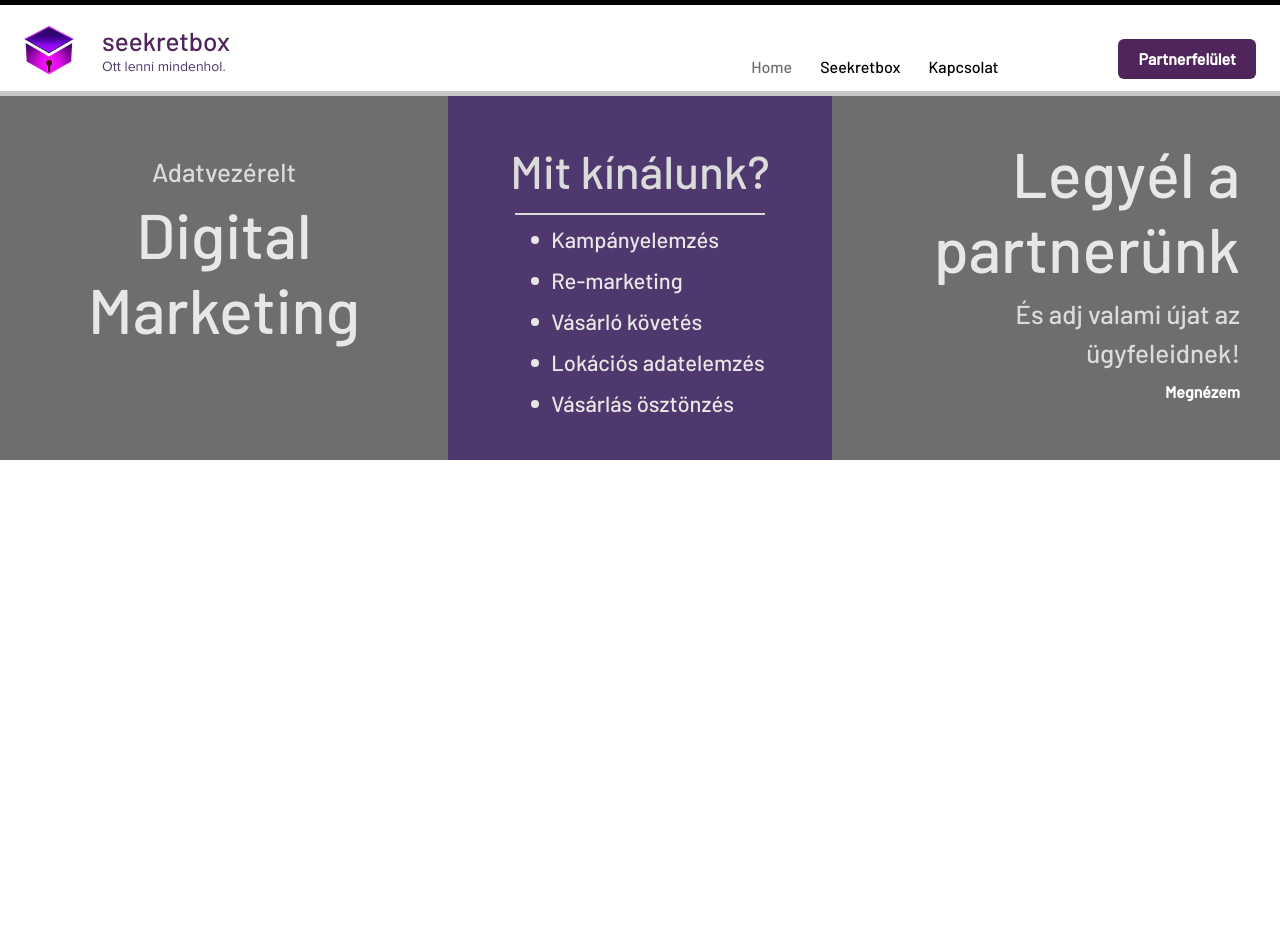
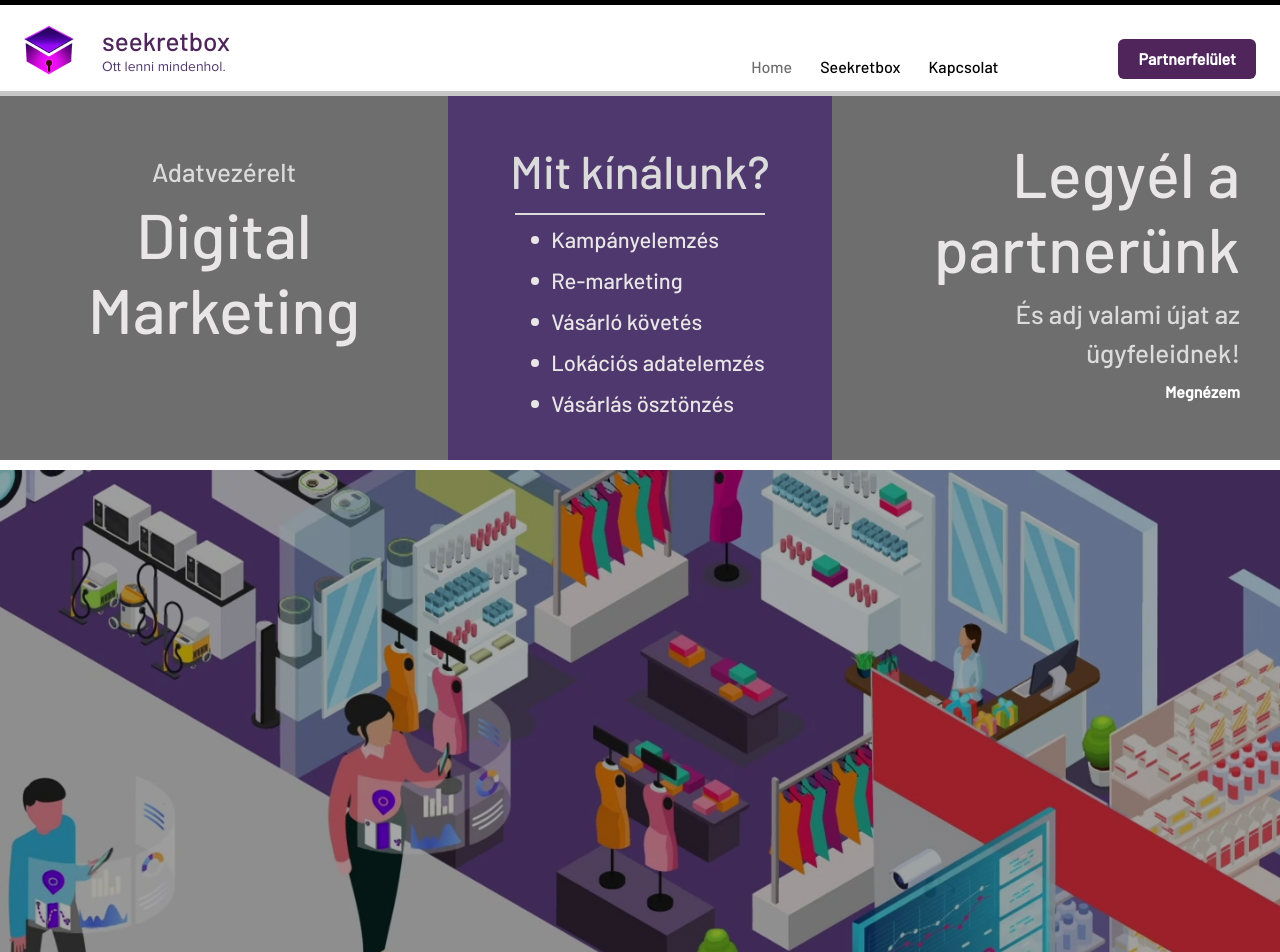
Before and after one commit to MoazamAli45/seekretbox, a React (Vite) app: page / in a window 1280 px wide. Shown: the top 952 px of the page. Before the commit the page ends 800 px from the top, so only its background shows below. Built offline with nearby package versions, Linux system fonts and the light colour scheme.

Commit message:
Add background image to Hero section and update index.css

```diff
--- a/src/App.css
+++ b/src/App.css
@@ -24,3 +24,12 @@
 #hamburger-1.is-active .line:nth-child(3) {
   transform: translateY(-11px) rotate(-45deg);
 }
+
+.bg-image {
+  background: linear-gradient(rgba(0, 0, 0, 0.35), rgba(0, 0, 0, 0.35)),
+    url("./assets/images/bg.webp");
+  background-size: cover;
+  background-position: center;
+  background-repeat: no-repeat;
+  height: 80vh;
+}
--- a/src/components/Hero.jsx
+++ b/src/components/Hero.jsx
@@ -53,6 +53,12 @@ const Hero = () => {
           </div>
         </div>
       </div>
+      {/* Video Section
+      https://www.seekretbox.com/?wix-vod-video-id=87cec816e0cd4736a93ee3d2219e431c&wix-vod-comp-id=comp-ltz0xw5s
+      */}
+      <div className="w-full h-[10px] bg-white"></div>
+      <div className="w-full bg-image flex items-center justify-center"></div>
+      <div className="w-full h-[10px] bg-white"></div>
     </div>
   );
 };
--- a/src/index.css
+++ b/src/index.css
@@ -24,6 +24,7 @@ body {
   font-family: "Barlow-medium", sans-serif;
   font-size: 16px;
   font-weight: 400;
+  overflow-x: hidden;
 }
 
 .proxima-font {
```
Also changed, not shown: src/assets/images/bg.webp (added).
